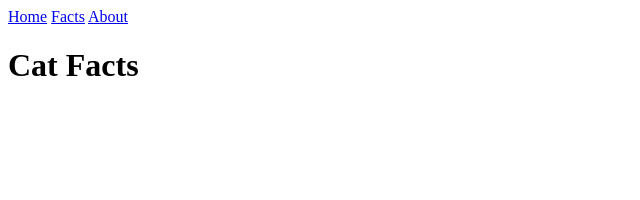
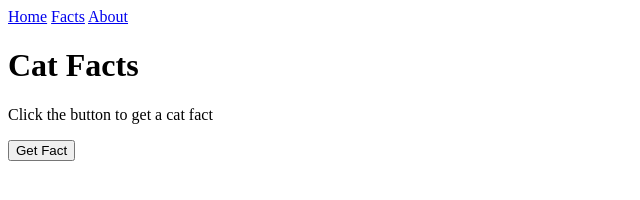
Before and after one commit to najibmahmud-netizen/cat-fact2, a website: page fact.html in a window 1280 px wide. Shown: the whole page, without its empty margins (0-640 px from the left). Drawn offline with Linux system fonts and the light colour scheme.

Commit message:
added container message

```diff
--- a/fact.html
+++ b/fact.html
@@ -15,3 +15,13 @@
 
 <div class="container">
 <h1> Cat Facts</h1>
+ <div class="card">
+<p id="fact">Click the button to get a cat fact </p>
+<button id="btn">Get Fact</button>
+<small id="status"></small>
+</div>
+</div>
+
+<script src="script.js"></script>
+</body>
+</html>
```
